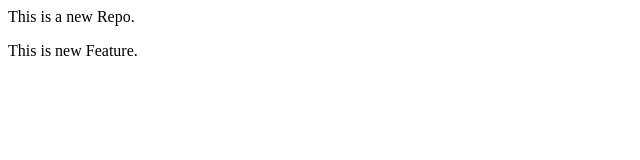
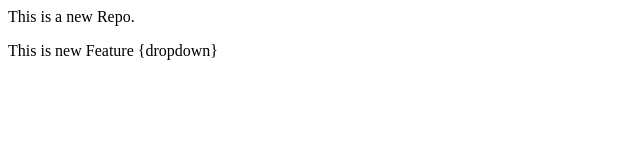
Before and after one commit to srushtijivani07/localrepo, a plain HTML site: page index.html in a window 1280 px wide. Shown: the full height of the page, 0-640 px from the left. Drawn offline with Linux system fonts and the light colour scheme.

Commit message:
Add dropdown

```diff
--- a/index.html
+++ b/index.html
@@ -1,2 +1,2 @@
 <p>This is a new Repo.</p>
-<p>This is new Feature.</p>
+<p>This is new Feature {dropdown}</p>
```
